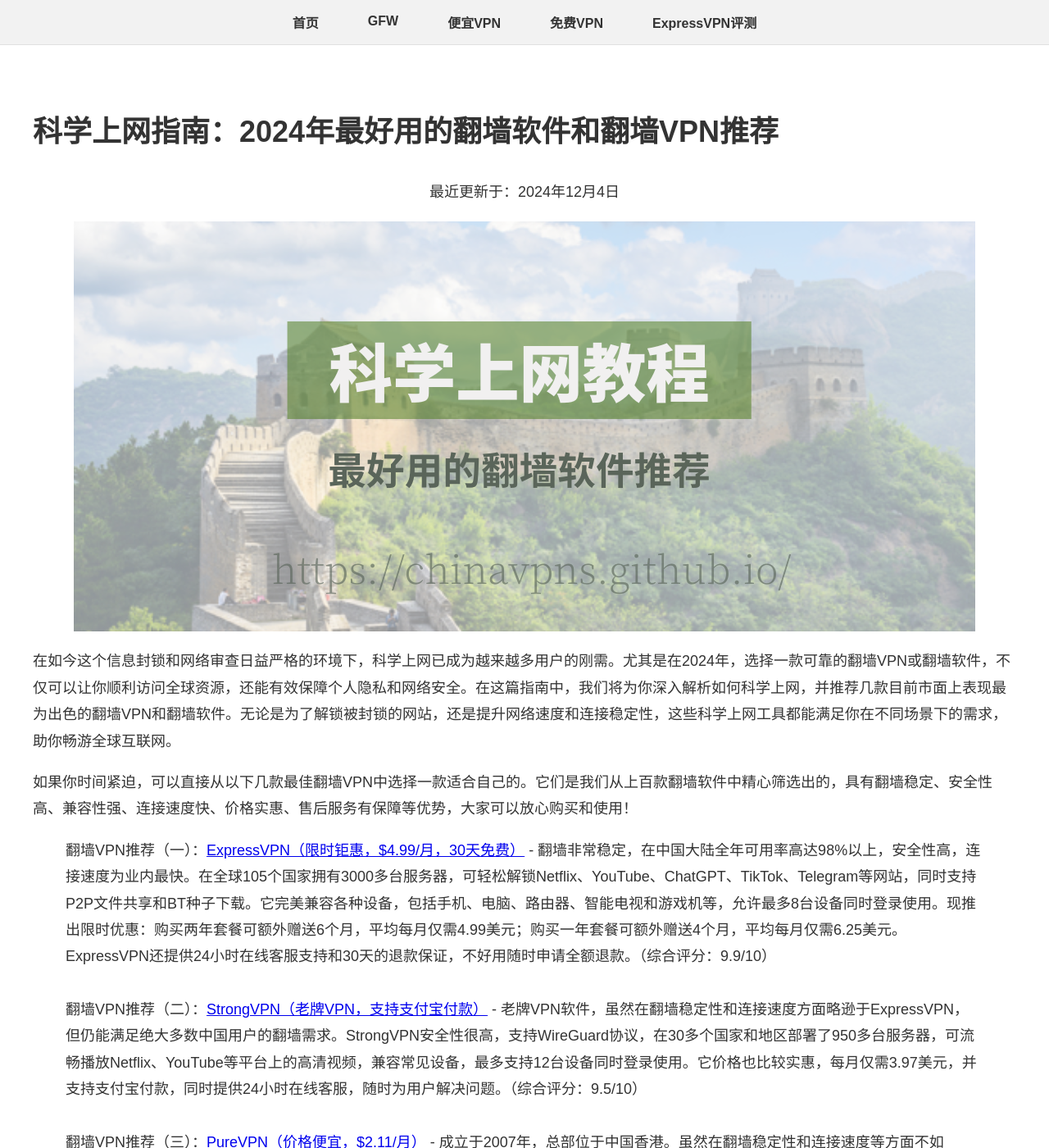
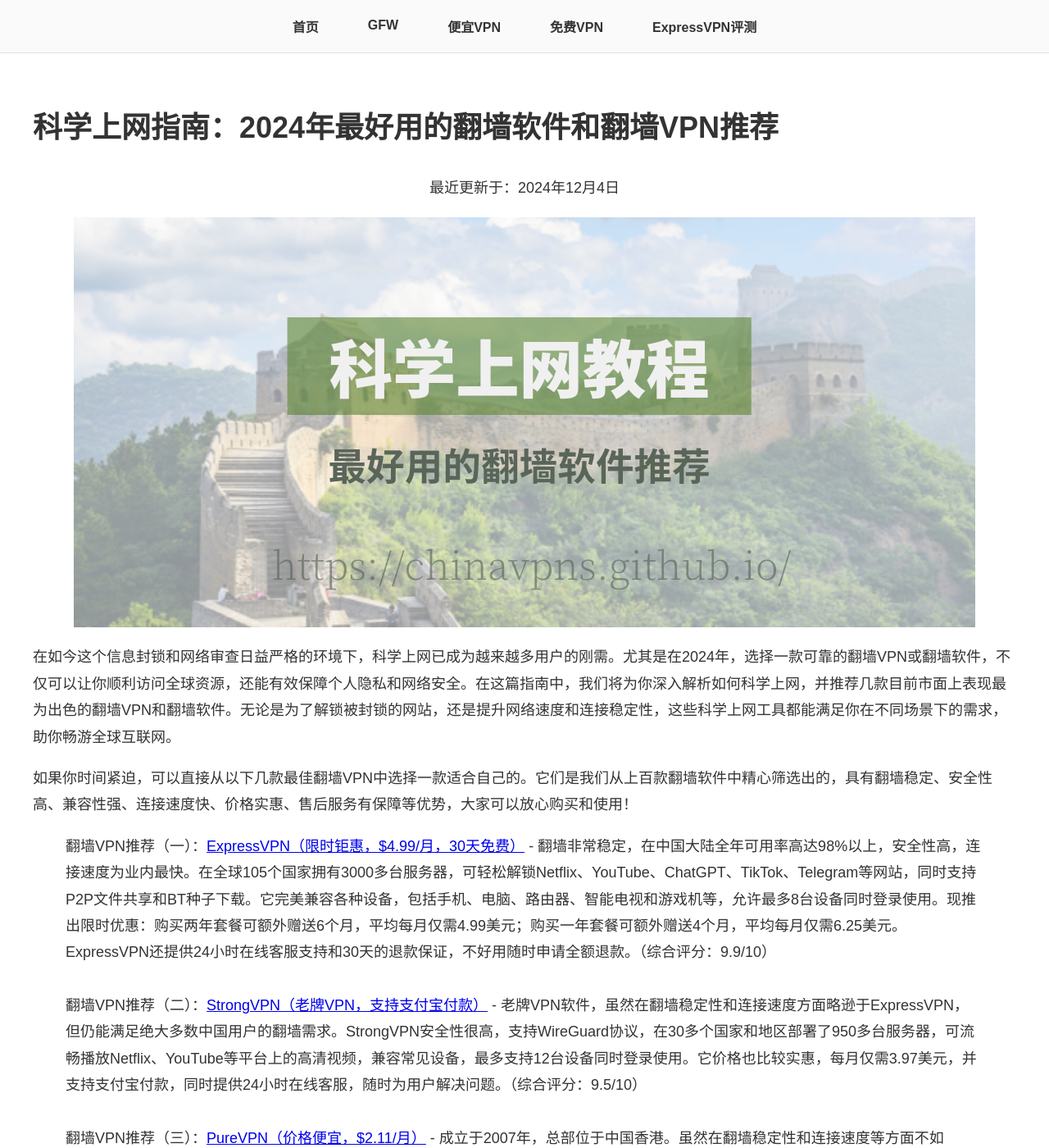
Before and after one commit to chinavpns/chinavpns.github.io, a Jekyll site: the page built from index.md, in a window 1280 px wide and 1400 px high. Shown: the whole window at 82% size. Built offline with Jekyll 4.4.1, drawn with Linux system fonts in a browser that asks for light colours.

Commit message:
Update styles.css

```diff
--- a/assets/css/styles.css
+++ b/assets/css/styles.css
@@ -4,15 +4,20 @@
     font-size: 18px;
     margin: 0;
     padding: 0;
-    background-color: #ffffff; /* 整体背景颜色为白色 */
+    background-color: #ffffff; /* 页面背景颜色 */
     color: #333;
 }
 
 /* 导航栏样式 */
 header nav {
-    background-color: #f2f2f2; /* 导航条颜色为稍深的白色 */
-    padding: 15px 0;
+    background-color: #fafafa; /* 导航条背景颜色为更浅的白色 */
+    padding: 20px 0; /* 增加导航条高度 */
     border-bottom: 1px solid #e0e0e0; /* 添加底部分隔线 */
+    position: fixed; /* 悬浮效果 */
+    top: 0;
+    left: 0;
+    width: 100%;
+    z-index: 1000; /* 保证导航条悬浮在其他内容之上 */
 }
 
 header nav ul.nav {
@@ -40,7 +45,7 @@
 /* 正文部分 */
 main {
     max-width: 1200px; /* 限制正文最大宽度 */
-    margin: 30px auto; /* 居中对齐 */
+    margin: 80px auto 30px; /* 调整正文顶部间距，避免被悬浮导航条遮挡 */
     padding: 20px;
     background-color: #ffffff; /* 正文背景为白色 */
     line-height: 1.8;
```
